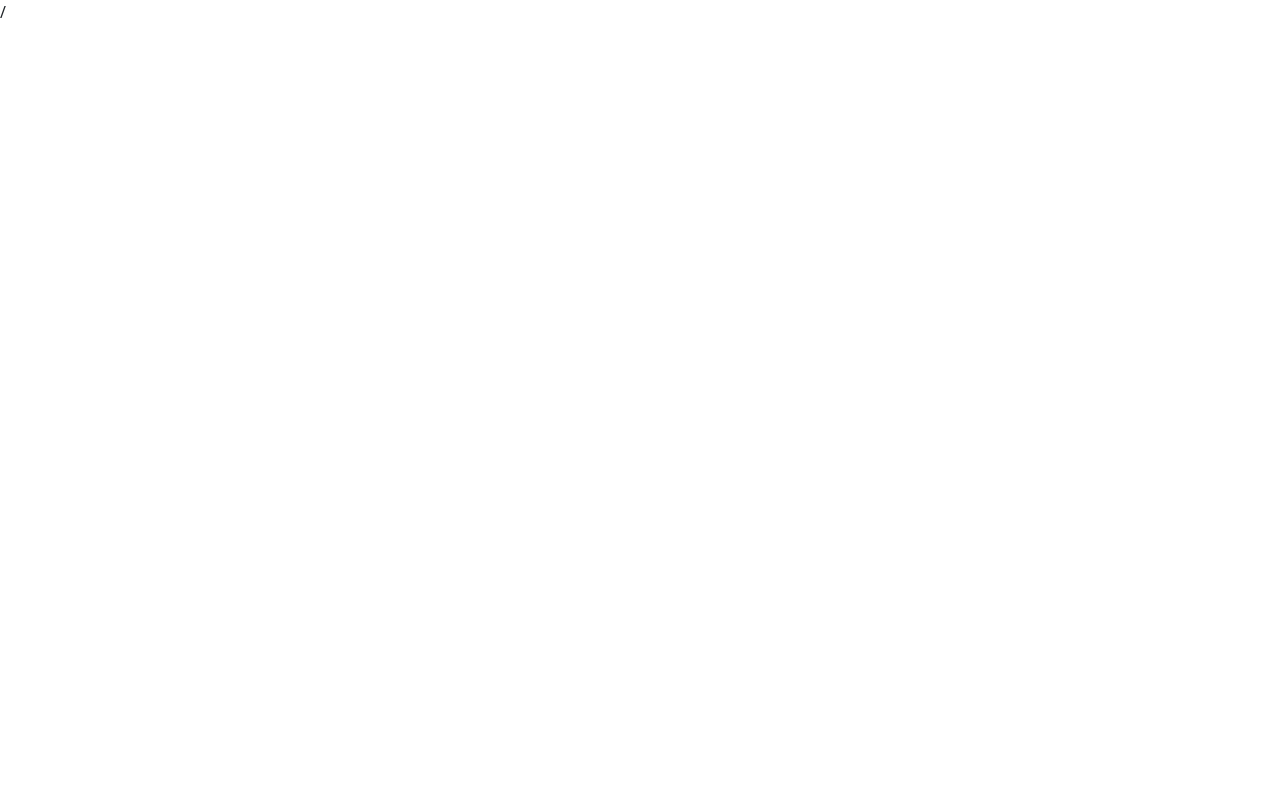
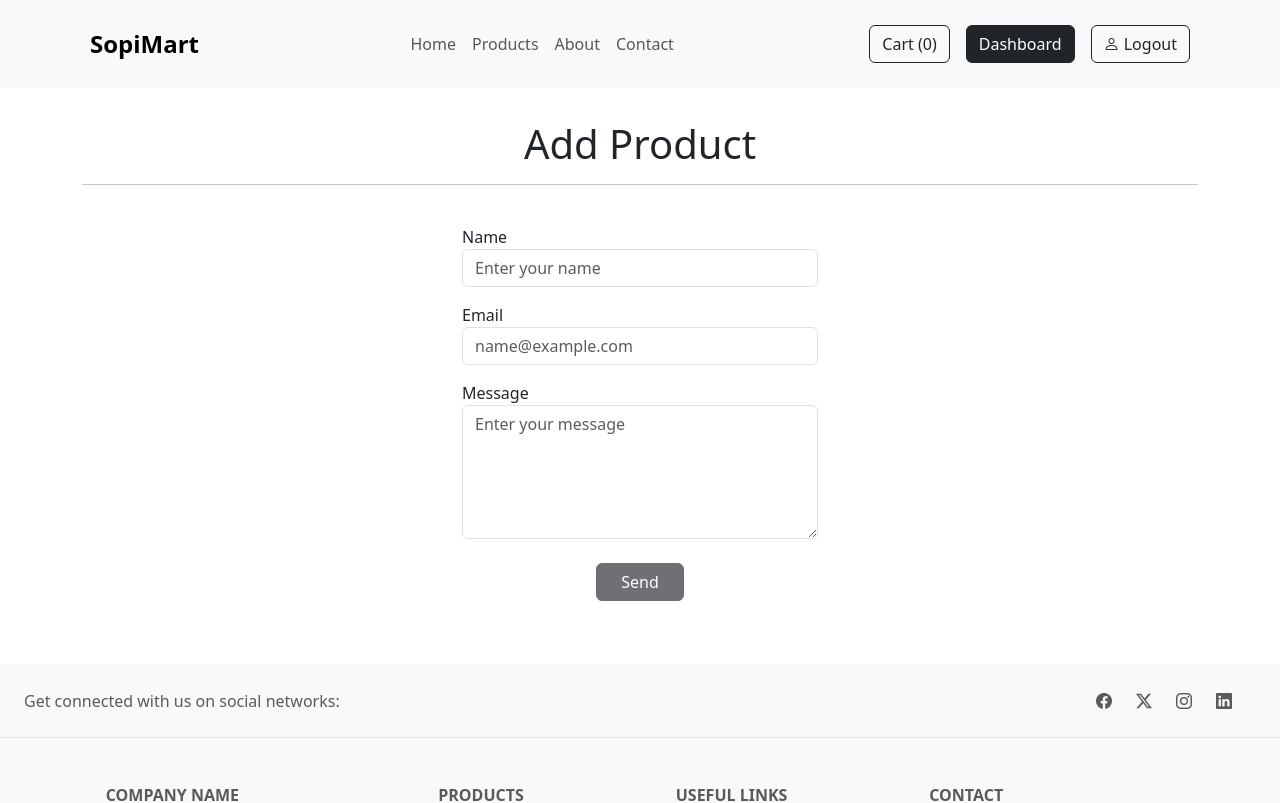
Before and after one commit to septiarmustafa/shopeymart-reactjs-vite, a React (Vite) app: page /dashboard in a window 1280 px wide. Before the commit this address had no page. Shown: the top 803 px of the page. Built offline with nearby package versions, Linux system fonts and the light colour scheme; sample sign-in values are in the browser's storage.

Commit message:
consume api get all product and get by id

```diff
--- a/src/App.jsx
+++ b/src/App.jsx
@@ -12,6 +12,7 @@ import Cart from "./pages/Cart";
 import Checkout from "./pages/Checkout";
 import { useEffect } from "react";
 import Register from "./pages/Register";
+import DashboardAdmin from "./pages/DashboardAdmin";
 
 function App() {
   const token = localStorage.getItem("token");
@@ -40,6 +41,7 @@ function App() {
             <Route path="/product/:id" element={<ProductDetailPage />} />
             <Route path="/cart" element={<Cart />} />
             <Route path="/checkout" element={<Checkout />} />
+            <Route path="/dashboard" element={<DashboardAdmin />} />
           </>
         ) : (
           <>
--- a/src/components/Navbar.jsx
+++ b/src/components/Navbar.jsx
@@ -74,6 +74,9 @@ const Navbar = () => {
                 <i className="fa fa-cart-shopping mr-1"></i> Cart (
                 {state.length}){" "}
               </NavLink>
+              <NavLink to="/dashboard" className="btn btn-outline-dark m-2">
+                Dashboard
+              </NavLink>
               <NavLink
                 onClick={handleLogout}
                 to="/"
--- /dev/null
+++ b/src/config/SetupInterceptor.jsx
@@ -0,0 +1,36 @@
+import { BASE_URL } from "./baseUrl";
+
+export const SetupInterceptors = (http) => {
+  http.interceptors.request.use(
+    (config) => {
+      config.headers["token"] = `${localStorage.getItem("token")}`;
+      config.headers["content-type"] = "application/json";
+      return config;
+    },
+    (error) => {
+      return Promise.reject(error);
+    }
+  );
+
+  http.interceptors.response.use(
+    function (response) {
+      return response;
+    },
+    function (error) {
+      const status = error?.response?.status || 0;
+      const resBaseURL = error?.response?.config?.BASE_URL;
+      if (resBaseURL === BASE_URL && status === 401) {
+        if (localStorage.getItem("token")) {
+          localStorage.clear();
+          window.location.assign("/");
+          return Promise.reject(error);
+        } else {
+          return Promise.reject(error);
+        }
+      }
+      return Promise.reject(error);
+    }
+  );
+};
+
+export default SetupInterceptors;
--- /dev/null
+++ b/src/config/baseUrl.jsx
@@ -0,0 +1 @@
+export const BASE_URL = "http://localhost:8081";
--- /dev/null
+++ b/src/config/httpConfig.jsx
@@ -0,0 +1,11 @@
+import axios from "axios";
+import { BASE_URL } from "./baseUrl";
+import SetupInterceptors from "./SetupInterceptor";
+
+const http = axios.create({
+  baseURL: BASE_URL,
+});
+
+SetupInterceptors(http);
+
+export default http;
--- a/src/pages/Cart.jsx
+++ b/src/pages/Cart.jsx
@@ -73,7 +73,7 @@ const Cart = () => {
                             >
                               <img
                                 src={item.image}
-                                alt={item.title}
+                                alt={item.name}
                                 width={100}
                                 height={75}
                               />
@@ -82,7 +82,7 @@ const Cart = () => {
 
                           <div className="col-lg-5 col-md-6">
                             <p>
-                              <strong>{item.title}</strong>
+                              <strong>{item.name}</strong>
                             </p>
                           </div>
 
--- /dev/null
+++ b/src/pages/DashboardAdmin.jsx
@@ -0,0 +1,59 @@
+import React from "react";
+import Navbar from "../components/Navbar";
+import Footer from "../components/Footer";
+const DashboardAdmin = () => {
+  return (
+    <>
+      <Navbar />
+      <div className="container my-3 py-3">
+        <h1 className="text-center">Add Product</h1>
+        <hr />
+        <div className="row my-4 h-100">
+          <div className="col-md-4 col-lg-4 col-sm-8 mx-auto">
+            <form>
+              <div className="form my-3">
+                <label htmlFor="Name">Name</label>
+                <input
+                  type="email"
+                  className="form-control"
+                  id="Name"
+                  placeholder="Enter your name"
+                />
+              </div>
+              <div className="form my-3">
+                <label htmlFor="Email">Email</label>
+                <input
+                  type="email"
+                  className="form-control"
+                  id="Email"
+                  placeholder="name@example.com"
+                />
+              </div>
+              <div className="form  my-3">
+                <label htmlFor="Password">Message</label>
+                <textarea
+                  rows={5}
+                  className="form-control"
+                  id="Password"
+                  placeholder="Enter your message"
+                />
+              </div>
+              <div className="text-center">
+                <button
+                  className="my-2 px-4 mx-auto btn btn-dark"
+                  type="submit"
+                  disabled
+                >
+                  Send
+                </button>
+              </div>
+            </form>
+          </div>
+        </div>
+      </div>
+      <Footer />
+    </>
+  );
+};
+
+export default DashboardAdmin;
--- a/src/pages/ProductDetailPage.jsx
+++ b/src/pages/ProductDetailPage.jsx
@@ -1,17 +1,18 @@
 import { Link, useParams } from "react-router-dom";
-import { useSelector, useDispatch } from "react-redux";
+import { useDispatch } from "react-redux";
 import { addCart } from "../redux/action";
 import Navbar from "../components/Navbar";
 import Footer from "../components/Footer";
-import React, { useState } from "react";
+import React, { useEffect, useState } from "react";
+import http from "../config/httpConfig";
+import { formatProductForCart } from "../util/FormatProductCart";
 
 const ProductDetailPage = () => {
   const { id } = useParams();
   const dispatch = useDispatch();
-  const product = useSelector((state) =>
-    state.product.find((product) => product.id === parseInt(id))
-  );
+  const [product, setProduct] = useState({});
   const [loadingAddToCart, setLoadingAddToCart] = useState(false);
+  const [isDetail, setIsDetail] = useState(false);
 
   const addProduct = (product) => {
     dispatch(addCart(product));
@@ -21,10 +22,24 @@ const ProductDetailPage = () => {
     setLoadingAddToCart(true);
 
     setTimeout(() => {
-      addProduct(product);
+      const formattedProduct = formatProductForCart(product);
+      addProduct(formattedProduct);
       setLoadingAddToCart(false);
     }, 2000);
   };
+
+  useEffect(() => {
+    const fetchProduct = async () => {
+      try {
+        const response = await http.get(`/product/${id}`);
+        setProduct(response.data.data);
+      } catch (error) {
+        console.error("Error fetching product data:", error);
+      }
+    };
+
+    fetchProduct();
+  }, [id]);
 
   const ShowProduct = () => {
     return (
@@ -35,20 +50,19 @@ const ProductDetailPage = () => {
               <img
                 className="img-fluid"
                 src={product.image}
-                alt={product.title}
+                alt={product.productName}
                 width="400px"
                 height="400px"
               />
             </div>
             <div className="col-md-6 col-md-6 py-5">
-              <h4 className="text-uppercase text-muted">{product.category}</h4>
-              <h1 className="display-5">{product.title}</h1>
+              <h4 className="text-uppercase text-muted"></h4>
+              <h1 className="display-5">{product.productName}</h1>
+
+              <h3 className="display-6  my-4">Rp {product.price}</h3>
               <p className="lead">
-                <i className="bi bi-star-fill me-2"></i>
-                {product.rating && product.rating.rate}{" "}
+                {product.desc || "No description available"}
               </p>
-              <h3 className="display-6  my-4">Rp {product.price}</h3>
-              <p className="lead">{product.description}</p>
               <button
                 className="btn btn-dark m-1"
                 onClick={() => handleAddToCart(product)}
--- /dev/null
+++ b/src/util/FormatProductCart.jsx
@@ -0,0 +1,23 @@
+export const formatProductForCart = (product) => {
+  // Cek apakah product memiliki properti productPrice
+  if (product.productPrice) {
+    return {
+      id: product.productId || product.id,
+      name: product.productName || product.name,
+      price: product.productPrice[0].price,
+      stock: product.productPrice[0].stock,
+      image: product.image,
+      desc: product.description || product.desc,
+    };
+  } else {
+    // Format dari ProductDetailPage
+    return {
+      id: product.productId || product.id,
+      name: product.productName || product.name,
+      price: product.price,
+      image: product.image,
+      desc: product.desc,
+      stock: product.stock,
+    };
+  }
+};
```
Also changed, not shown: src/components/Products.jsx (+32 -15 lines).
